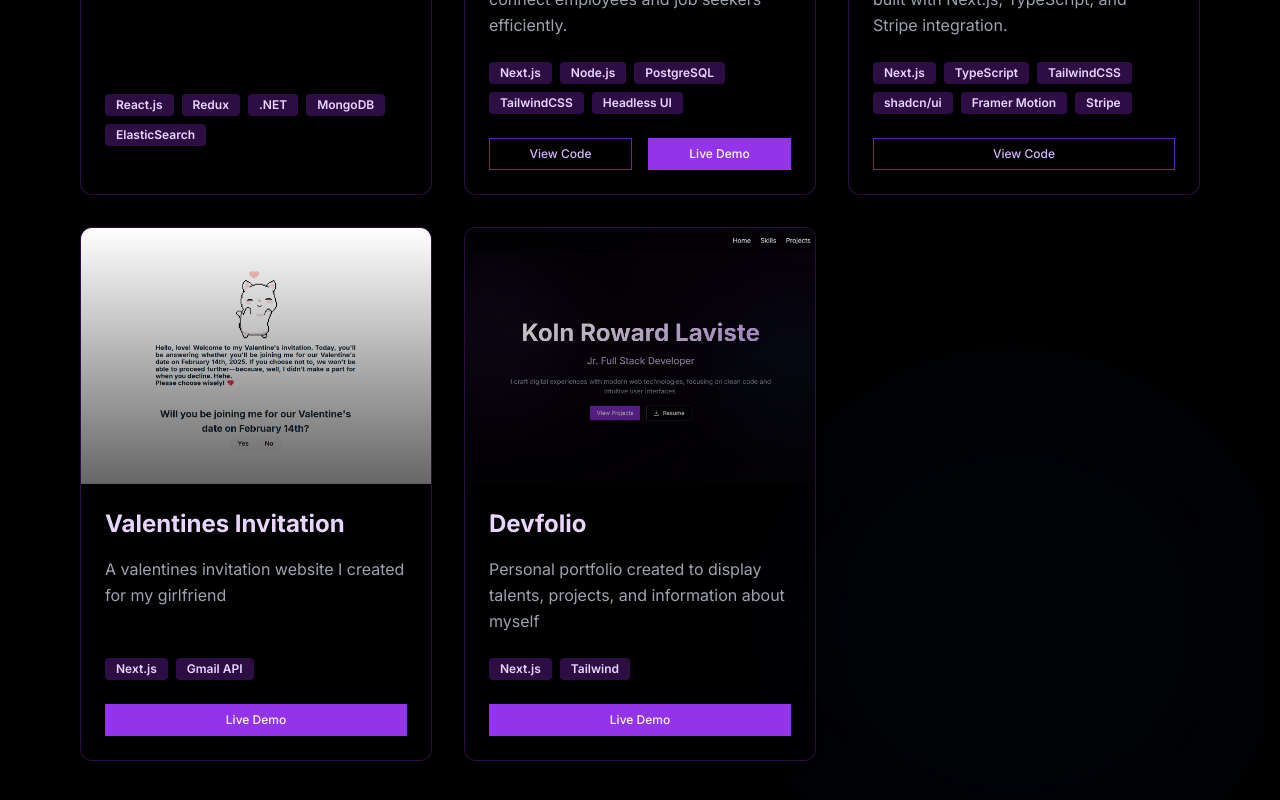
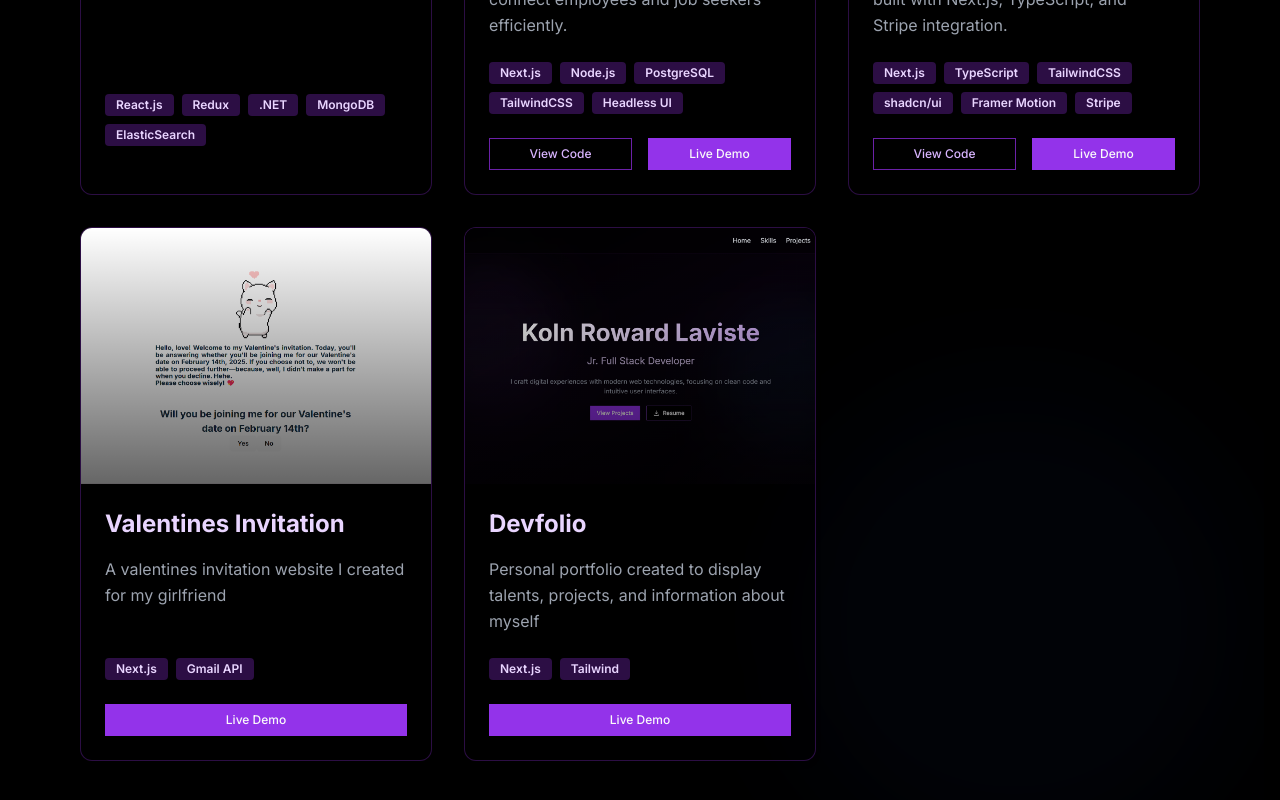
Before and after one commit to kolnlaviste/devfolio, a Next.js app: page / in a window 1280 px wide. Shown: the part 2407-3207 px from the top of the page. Built offline with nearby package versions, Linux system fonts and the light colour scheme.

Commit message:
added: new project

```diff
--- a/src/app/page.tsx
+++ b/src/app/page.tsx
@@ -126,6 +126,7 @@ export default function Home() {
       technologies: ["Next.js", "TypeScript", "TailwindCSS", "shadcn/ui", "Framer Motion", "Stripe"],
       image: "/projects/pulseboard.png",
       github: "https://github.com/kolnlaviste/pulseboard",
+      demo: 'https://pulseboard-demo.vercel.app',
     },
     {
       title: "Valentines Invitation",
```
